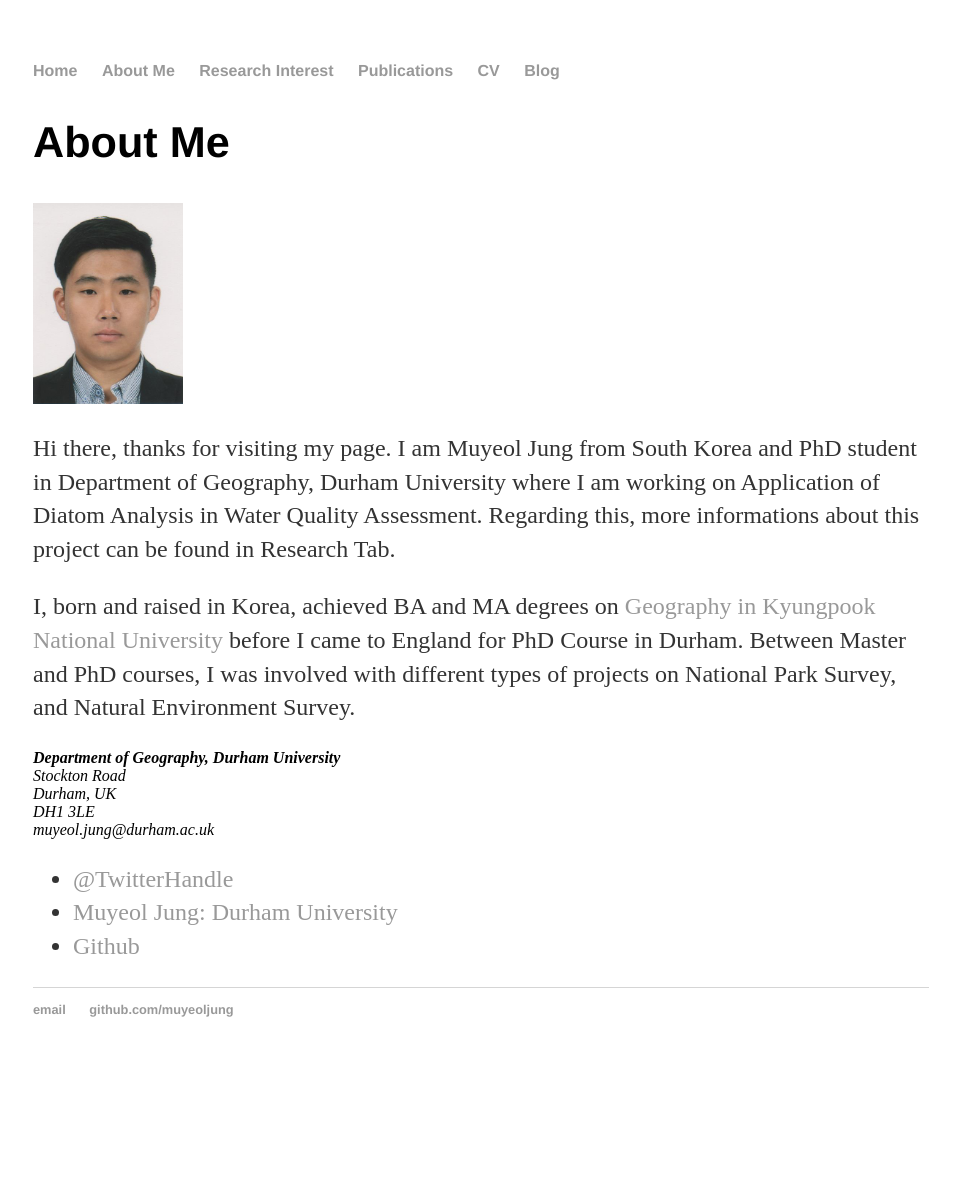
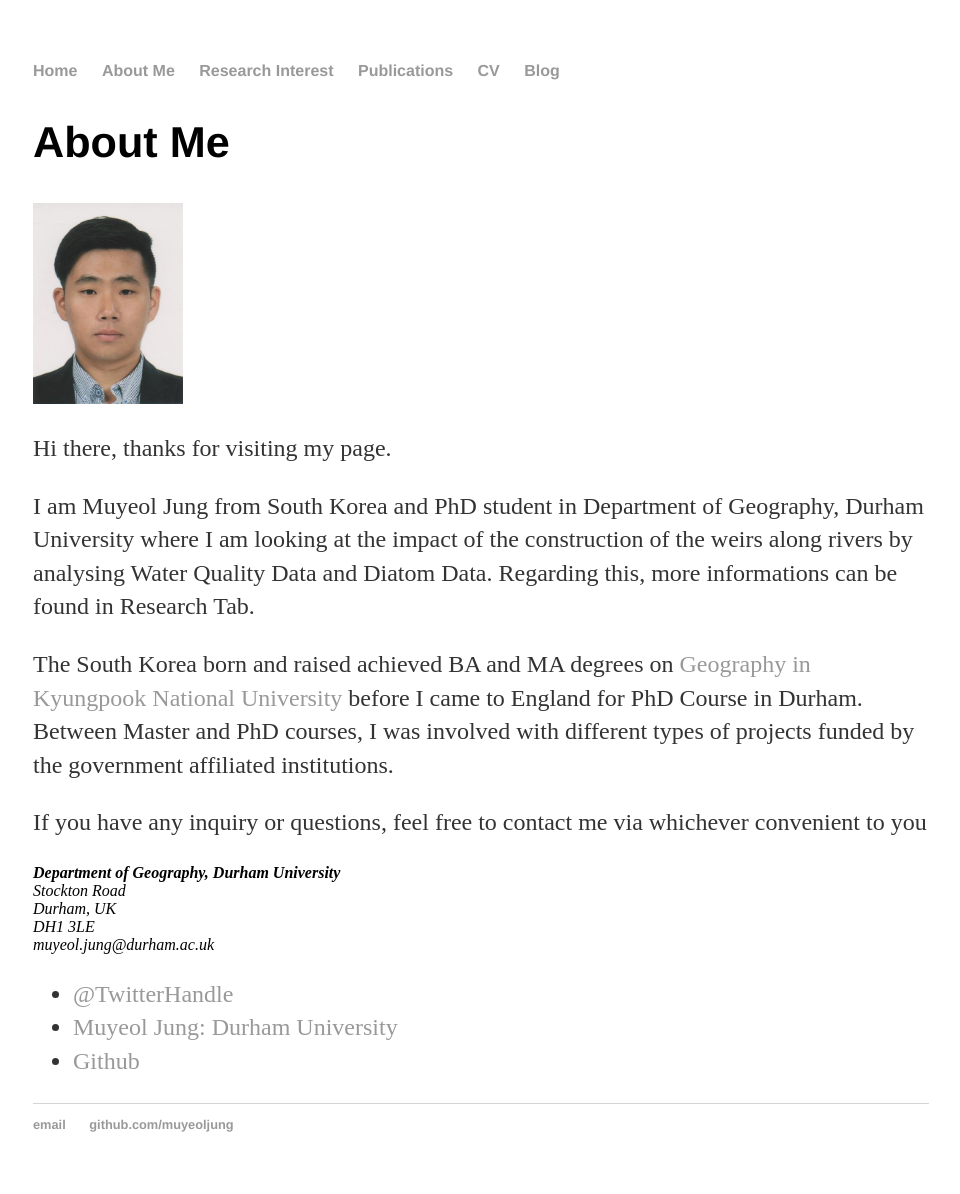
Before and after one commit to muyeoljung/muyeoljung.github.io, a Jekyll site: the page built from about/index.html, in a window 1280 px wide. Shown: the whole page, without its empty margins (159-1119 px from the left). Built offline with Jekyll 4.4.1, drawn with Linux system fonts in a browser that asks for light colours; before the commit the page ends 1079 px from its top, so only the background shows below that.

Commit message:
About_me_index

```diff
--- a/about/index.html
+++ b/about/index.html
@@ -6,11 +6,10 @@ title: About Me
 		<div class="about">
 			<h2>About Me</h2>
 			<img src="/images/About_me_image.jpg", width="150">
-			<p> Hi there, thanks for visiting my page.
-				I am Muyeol Jung from South Korea and PhD student in Department of Geography, Durham University where I am working on Application of Diatom Analysis in Water Quality Assessment. Regarding this, more informations about this project can be found in Research Tab.</p>
-			<p> I, born and raised in Korea, achieved BA and MA degrees on <a href="https://geog.knu.ac.kr/">Geography in Kyungpook National University</a> before I came to England for PhD Course in Durham. Between Master and PhD courses, I was involved with different types of projects on National Park Survey, and Natural Environment Survey.
-			</p>
-
+			<p> Hi there, thanks for visiting my page. </p>
+			<p> I am Muyeol Jung from South Korea and PhD student in Department of Geography, Durham University where I am looking at the impact of the construction of the weirs along rivers by analysing Water Quality Data and Diatom Data. Regarding this, more informations can be found in Research Tab.</p>
+			<p> The South Korea born and raised achieved BA and MA degrees on <a href="https://geog.knu.ac.kr/">Geography in Kyungpook National University</a> before I came to England for PhD Course in Durham. Between Master and PhD courses, I was involved with different types of projects funded by the government affiliated institutions. </p>
+			<p> If you have any inquiry or questions, feel free to contact me via whichever convenient to you </p>
 					<address>
 					<strong>Department of Geography, Durham University</strong><br>
 					Stockton Road<br>
```
